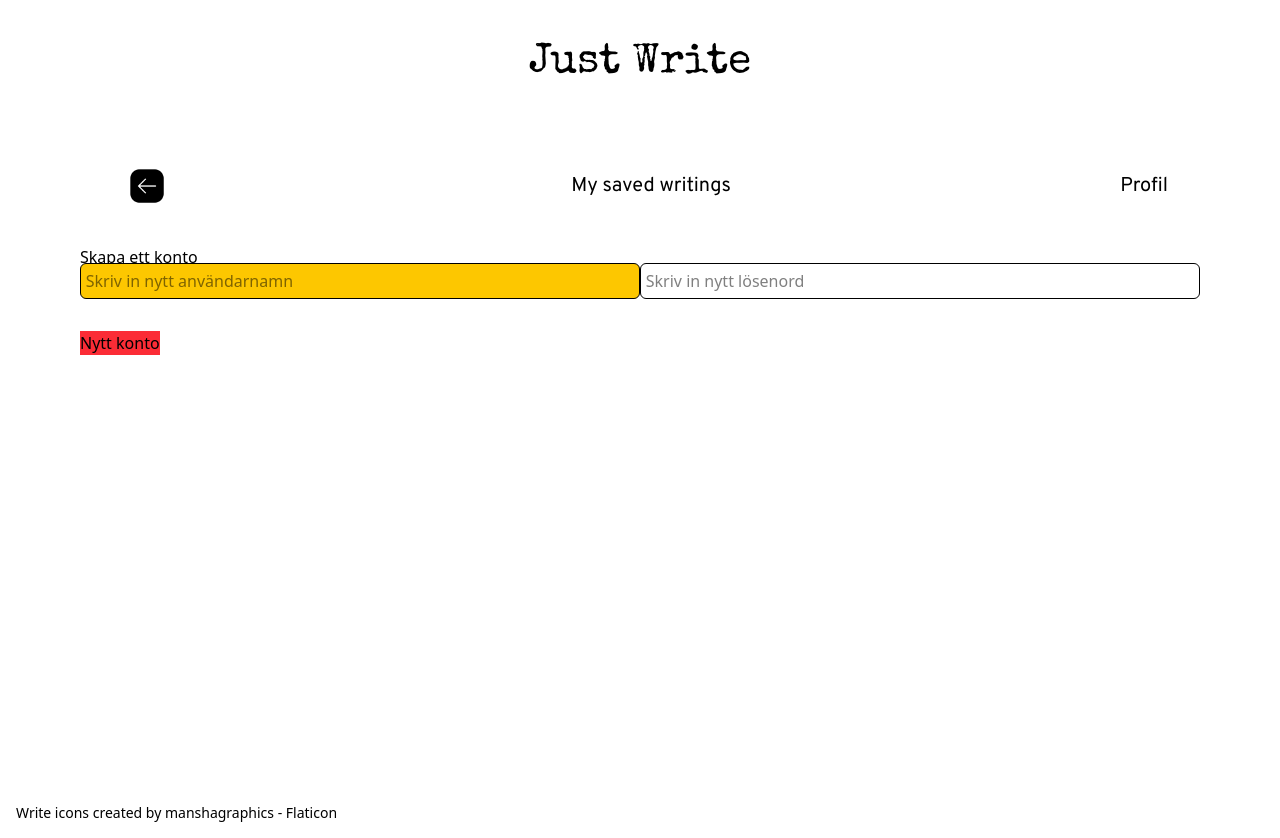
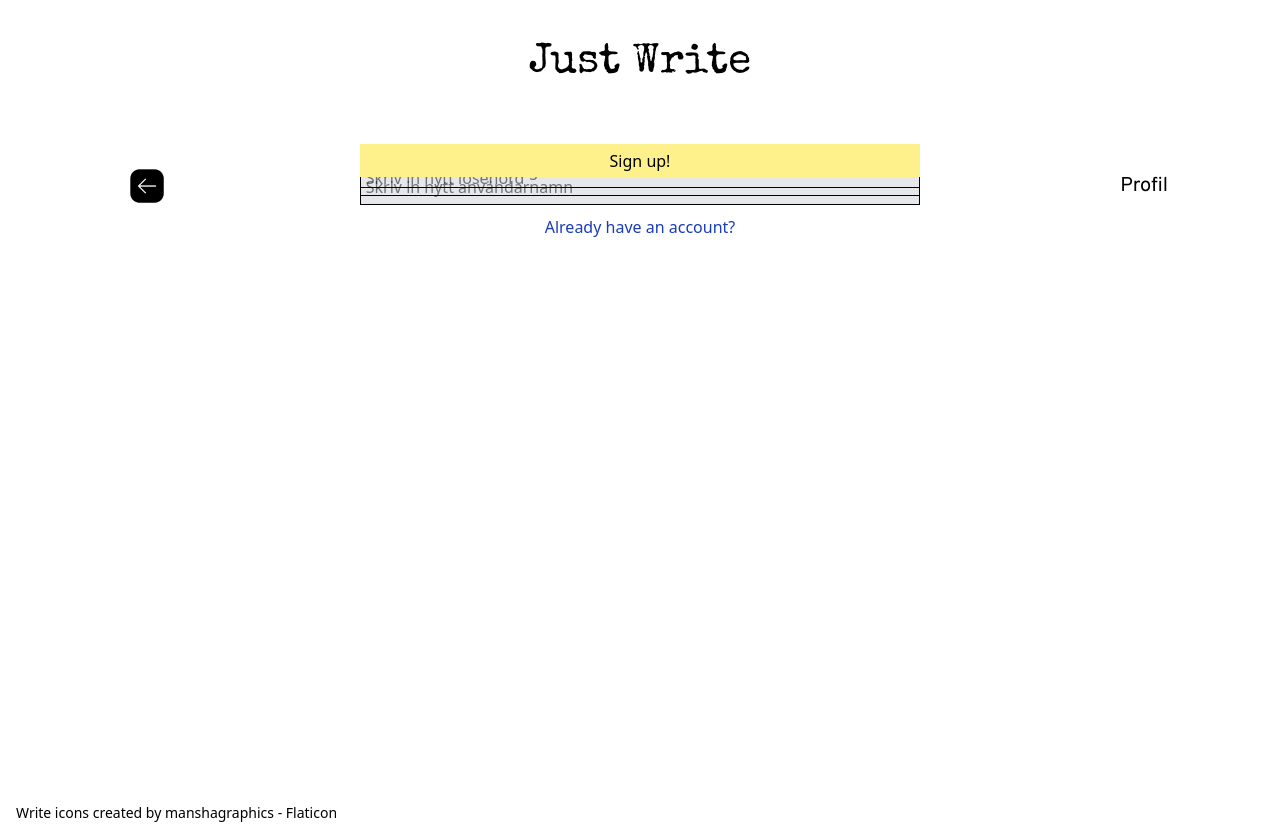
Before and after one commit to ofedchen/just-write, a Vue app: page /login in a window 1280 px wide. Built offline with nearby package versions, Linux system fonts and the light colour scheme.

Commit message:
updated loginview

```diff
--- a/src/views/LoginView.vue
+++ b/src/views/LoginView.vue
@@ -1,20 +1,30 @@
 <script setup>
-import { ref } from "vue";
+import { ref, watch } from "vue";
 
 const newUsername = ref("");
-const newPassword = ref("");
+const newPasswordFirst = ref("");
+const newPasswordSecond = ref("");
 
 const userData = ref([]);
 const profileCreated = ref(false);
 const logedIn = ref(false);
+const completeInlog = ref("#E2E8F0");
+const completeInlogBoolean = ref(false);
+
+const createAccountFilled = ref(false);
+const createAccountFilledColour = ref("#fef08a");
 
 const createProfile = () => {
   userData.value.push({
     choosenName: newUsername,
-    choosenPassword: newPassword,
+    choosenPassword: newPasswordSecond,
   });
   profileCreated.value = true;
   console.log(userData.value);
+};
+
+const skipCreate = () => {
+  profileCreated.value = true;
 };
 
 const username = ref("");
@@ -32,17 +42,49 @@ const loginFunction = () => {
     console.log("Användare är inloggad");
   }
 };
+
+watch([username, password], ([watchUsername, watchPassword]) => {
+  if (watchUsername.length >= 6 && watchPassword.length >= 6) {
+    completeInlog.value = "#2d3748";
+    completeInlogBoolean.value = true;
+  } else {
+    completeInlog.value = "#E2E8F0";
+    completeInlogBoolean.value = false;
+  }
+});
+
+// Kolla så att skapat användarnamn och lösenord är längre än 6 tecken
+watch(
+  [newUsername, newPasswordFirst, newPasswordSecond],
+  ([checkUsername, checkPasswordFirst, checkPasswordSecond]) => {
+    if (
+      checkUsername.length >= 6 &&
+      checkPasswordFirst.length >= 6 &&
+      checkUsername.length >= 6 &&
+      checkPasswordFirst === checkPasswordSecond
+    ) {
+      (createAccountFilled.value = true),
+        (createAccountFilledColour.value = "#eab308");
+    } else {
+      (createAccountFilled.value = false),
+        (createAccountFilledColour.value = "#fef08a");
+    }
+  }
+);
 </script>
 
 <template>
-  <h1>Skapa ett konto</h1>
-  <form v-if="!profileCreated" @submit.prevent="createProfile">
+  <form
+    v-if="!profileCreated"
+    @submit.prevent="createProfile"
+    class="flex flex-col"
+  >
     <input
       type="text"
       name=""
       id=""
       placeholder="Skriv in nytt användarnamn"
-      class="rounded-md border bg-yellow-400 p-[0.3em] w-72 md:w-1/2 mb-8 lg:-mt-19"
+      class="border bg-gray-200 p-[0.3em] w-72 md:w-1/2 mb-8 lg:-mt-19 m-auto"
       v-model="newUsername"
     />
     <input
@@ -50,20 +92,45 @@ const loginFunction = () => {
       name=""
       id=""
       placeholder="Skriv in nytt lösenord"
-      class="rounded-md border bg-tellow-400 p-[0.3em] w-72 md:w-1/2 mb-8 lg:-mt-19"
-      v-model="newPassword"
+      class="border bg-tellow-400 p-[0.3em] w-72 md:w-1/2 mb-8 lg:-mt-19 m-auto"
+      v-model="newPasswordFirst"
+    />
+    <input
+      type="password"
+      name=""
+      id=""
+      placeholder="Skriv in ditt lösenord igen"
+      class="border bg-tellow-400 p-[0.3em] w-72 md:w-1/2 mb-8 lg:-mt-19 m-auto"
+      v-model="newPasswordSecond"
     />
 
-    <button class="bg-red-500">Nytt konto</button>
+    <button
+      :disabled="!createAccountFilled"
+      :style="{ backgroundColor: createAccountFilledColour }"
+      class="cursor-pointer p-[0.3em] w-72 md:w-1/2 mb-8 lg:-mt-19 m-auto"
+    >
+      Sign up!
+    </button>
+    <p
+      v-if="!profileCreated"
+      @click="skipCreate"
+      class="text-blue-800 cursor-pointer m-auto"
+    >
+      Already have an account?
+    </p>
   </form>
 
-  <form v-if="profileCreated" @submit.prevent="loginFunction">
+  <form
+    v-if="profileCreated"
+    @submit.prevent="loginFunction"
+    class="flex flex-col"
+  >
     <input
       type="text"
       name=""
       id=""
       placeholder="Användarnamn"
-      class="rounded-md border border-gray-400 p-[0.3em] w-72 md:w-1/2 mb-8 lg:-mt-19"
+      class="border border-gray-400 p-[0.3em] w-72 md:w-1/2 mb-8 lg:-mt-19 m-auto"
       v-model="username"
     />
     <input
@@ -71,21 +138,23 @@ const loginFunction = () => {
       name=""
       id=""
       placeholder="Lösenord"
-      class="rounded-md border border-gray-400 p-[0.3em] w-72 md:w-1/2 mb-8 lg:-mt-19"
+      class="border border-gray-400 p-[0.3em] w-72 md:w-1/2 mb-8 lg:-mt-19 m-auto"
       v-model="password"
     />
     <button
-      class="rounded-md border bg-gray-400 p-[0.3em] w-72 md:w-1/2 mb-8 lg:-mt-19"
+      class="p-[0.3em] w-72 md:w-1/2 mb-8 lg:-mt-19 m-auto"
+      :disabled="!completeInlogBoolean"
+      :style="{ backgroundColor: completeInlog }"
       v-if="!logedIn"
     >
-      Logga in</button
+      Sign in</button
     ><button
-      class="rounded-md border bg-green-800 p-[0.3em] w-72 md:w-1/2 mb-8 lg:-mt-19"
+      class="bg-green-800 p-[0.3em] w-72 md:w-1/2 mb-8 lg:-mt-19 m-auto"
       v-if="logedIn"
     >
-      Inloggad
+      Logged in
     </button>
-    <p>
+    <p class="m-auto">
       By continuing, you agree to the Terms of Sale, Terms of Service, and
       Privacy Policy.
     </p>
```
